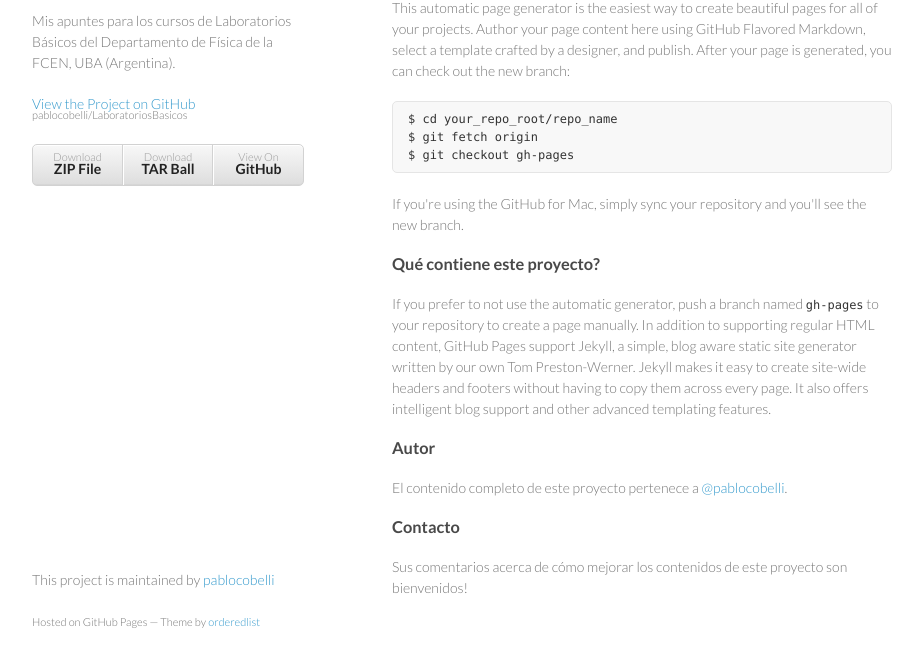
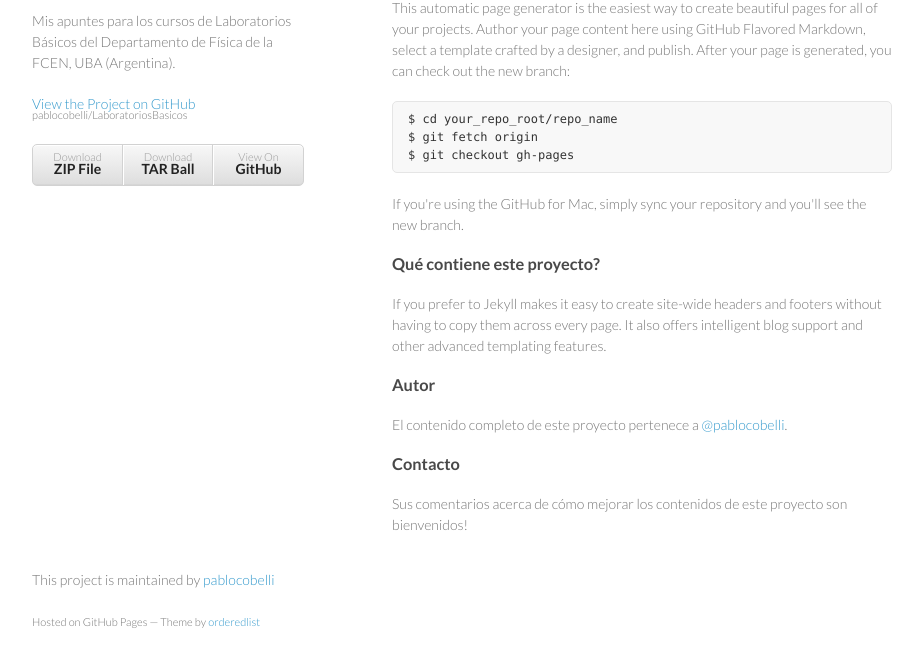
Before and after one commit to pablocobelli/LaboratoriosBasicos, a plain HTML site: page index.html in a window 1280 px wide. Shown: the part 99-766 px from the top of the page, without its empty margins (178-1101 px from the left). Drawn offline with Linux system fonts and the light colour scheme.

Commit message:
Rearranged index.html, minor change.

```diff
--- a/index.html
+++ b/index.html
@@ -43,7 +43,7 @@ $ git checkout gh-pages
 <h3>
 <a id="qué-contiene-este-proyecto" class="anchor" href="#qu%C3%A9-contiene-este-proyecto" aria-hidden="true"><span class="octicon octicon-link"></span></a>Qué contiene este proyecto?</h3>
 
-<p>If you prefer to not use the automatic generator, push a branch named <code>gh-pages</code> to your repository to create a page manually. In addition to supporting regular HTML content, GitHub Pages support Jekyll, a simple, blog aware static site generator written by our own Tom Preston-Werner. Jekyll makes it easy to create site-wide headers and footers without having to copy them across every page. It also offers intelligent blog support and other advanced templating features.</p>
+<p>If you prefer to Jekyll makes it easy to create site-wide headers and footers without having to copy them across every page. It also offers intelligent blog support and other advanced templating features.</p>
 
 <h3>
 <a id="autor" class="anchor" href="#autor" aria-hidden="true"><span class="octicon octicon-link"></span></a>Autor</h3>
```
